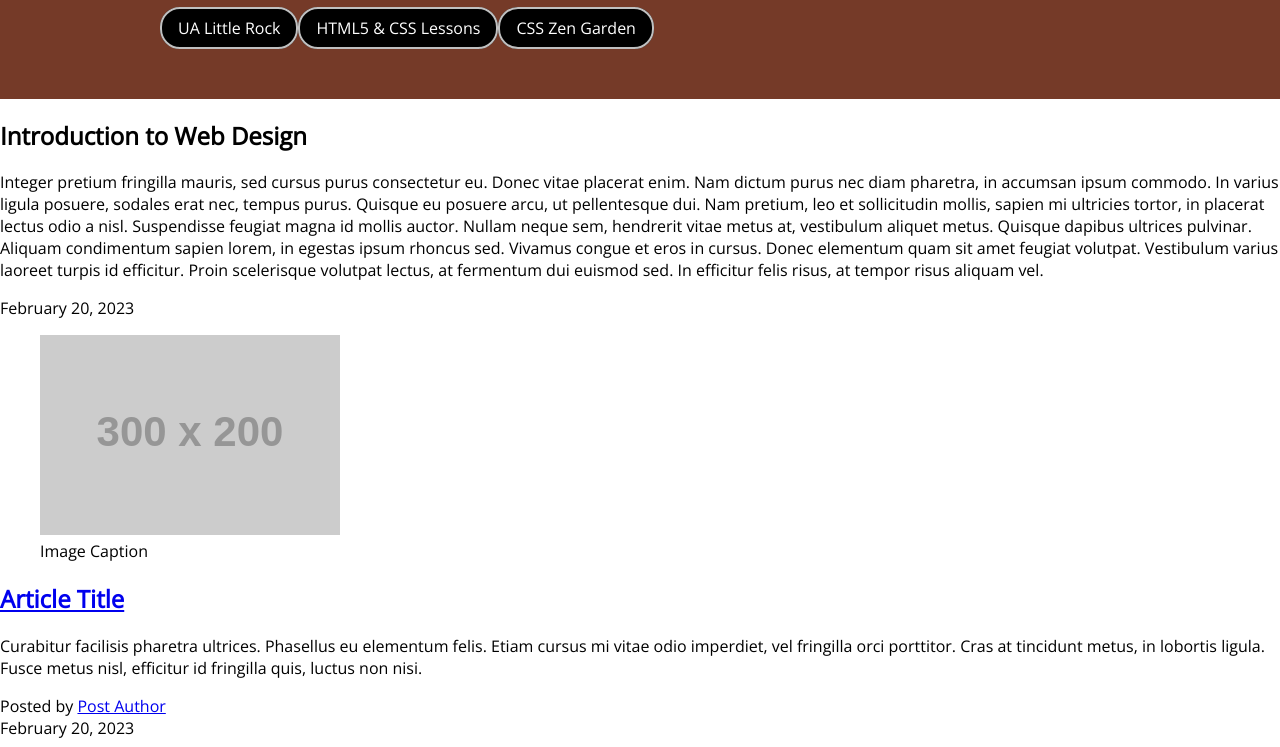
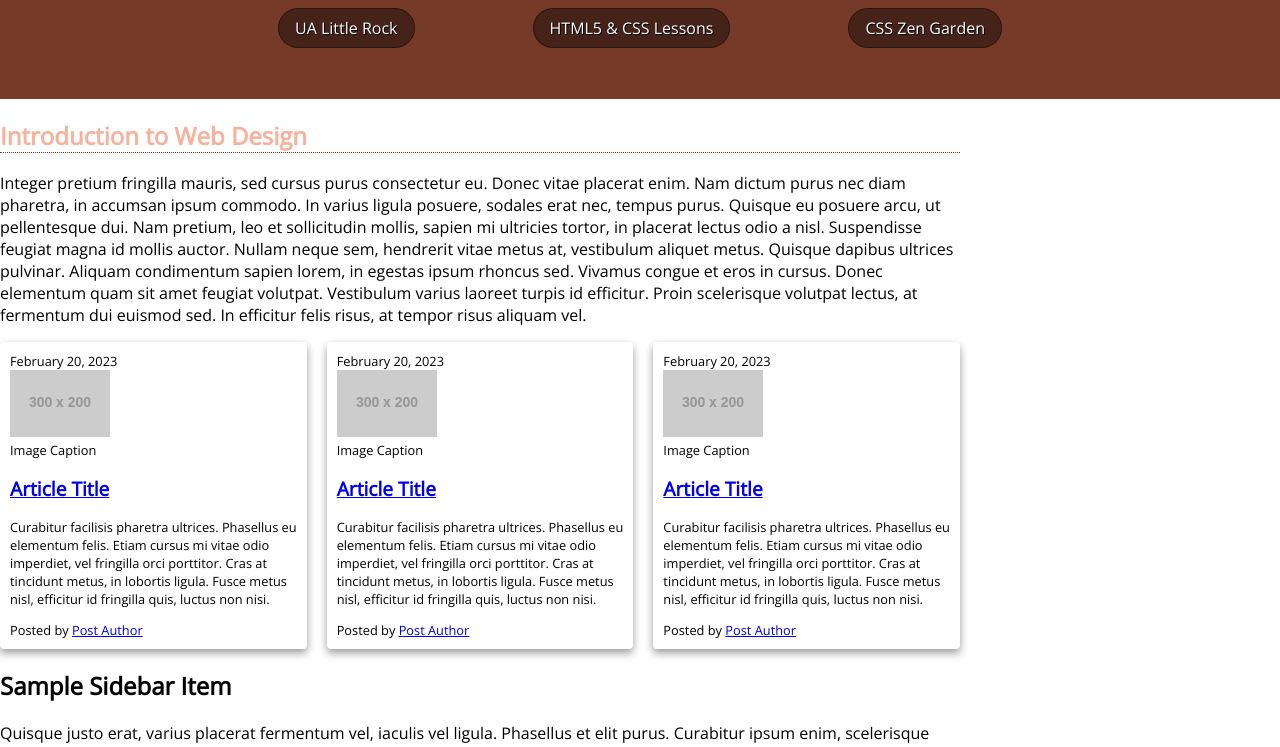
Before and after one commit to magulley/ifsc-1310, a plain HTML site: page css-demo/index.html in a window 1280 px wide. Shown: the part 183-930 px from the top of the page. Drawn offline with nearby package versions, Linux system fonts and the light colour scheme; placeholder pictures from the web are drawn by us.

Commit message:
updated style sheet

```diff
--- a/css-demo/assets/css/style.css
+++ b/css-demo/assets/css/style.css
@@ -15,8 +15,25 @@ html {
   }
 
 
+  /*  ---------------Utility Classes-----------------  */
 
-  /*  ---------------Box Sizing-----------------  */
+.container{
+    width:80vw;
+    max-width:960px;
+
+
+}
+
+
+
+/*  ---------------Responsive Images-----------------  */
+img{
+    max-width:100px;
+}
+
+
+
+/*  ---------------Global Styles-----------------  */
 
   body{
     font-family: 'Open Sans', sans-serif;
@@ -57,7 +74,7 @@ header.primary nav ul{
     padding:0;
     display:flex;
     flex-direction:row;
-    justify-content:space evenly;
+    justify-content:space-evenly;
 }
 
 header.primary nav ul li{
@@ -68,8 +85,77 @@ header.primary nav ul li{
 header.primary nav ul li a{
     color:#fff;
     text-decoration:none;
-    background:#000000;
+    background-color:#000000;
+    background-color:rgba(0,0,0,.4);
     padding:8px 16px;
     border-radius:20px;
-    border:2px solid #c0c0c0;
+    border:1px solid rgba(0,0,0,.4);
+    transition:0.5s;
 }
+
+header.primary nav ul li a:hover,
+header.primary nav ul li a:active {
+    background-color: rgba(0,0,0,0.8);
+}
+
+#intro{
+
+}
+
+#intro h2{
+color:#f7b29e;
+border-bottom:1px dotted #753a28;
+
+}
+
+
+#content {
+display:flex;
+justify-content: space-between;
+flex-direction: row;
+gap:20px;
+}
+
+
+#content article.post{
+    box-shadow: 0 4px 8px rgba(0, 0, 0, 0.4);
+    padding: 10px;
+    border-radius: 4px;
+    font-size: 0.8rem;
+    transition: 0.5s;
+}
+
+#content article.post:hover {
+    box-shadow: 0 8px 16px rgba(0, 0, 0, 0.4);
+}
+
+article.post figure {
+    margin: 0;
+}
+
+
+
+
+
+
+
+
+/*  --------------- Media Queries -----------------  */
+
+@media screen and (max-width:600px){
+
+    header.primary nav ul {
+      flex-direction:column;
+      max-width:250px;
+      margin:auto;
+    }
+
+      header.primary nav a {
+        display: block;
+      }
+      header.primary nav li {
+        margin-bottom: 10px;
+      }
+
+
+    }
```
Also changed, not shown: index.html (+1 -0 lines).
